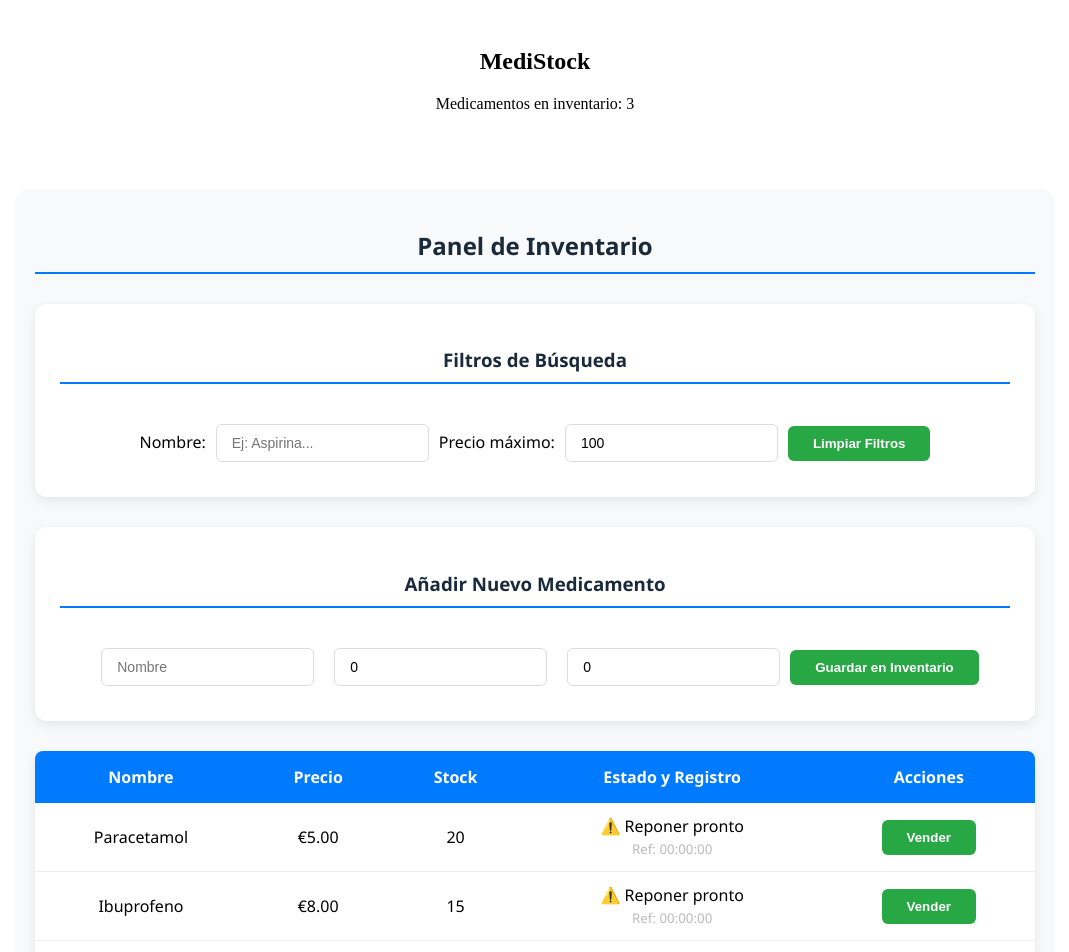
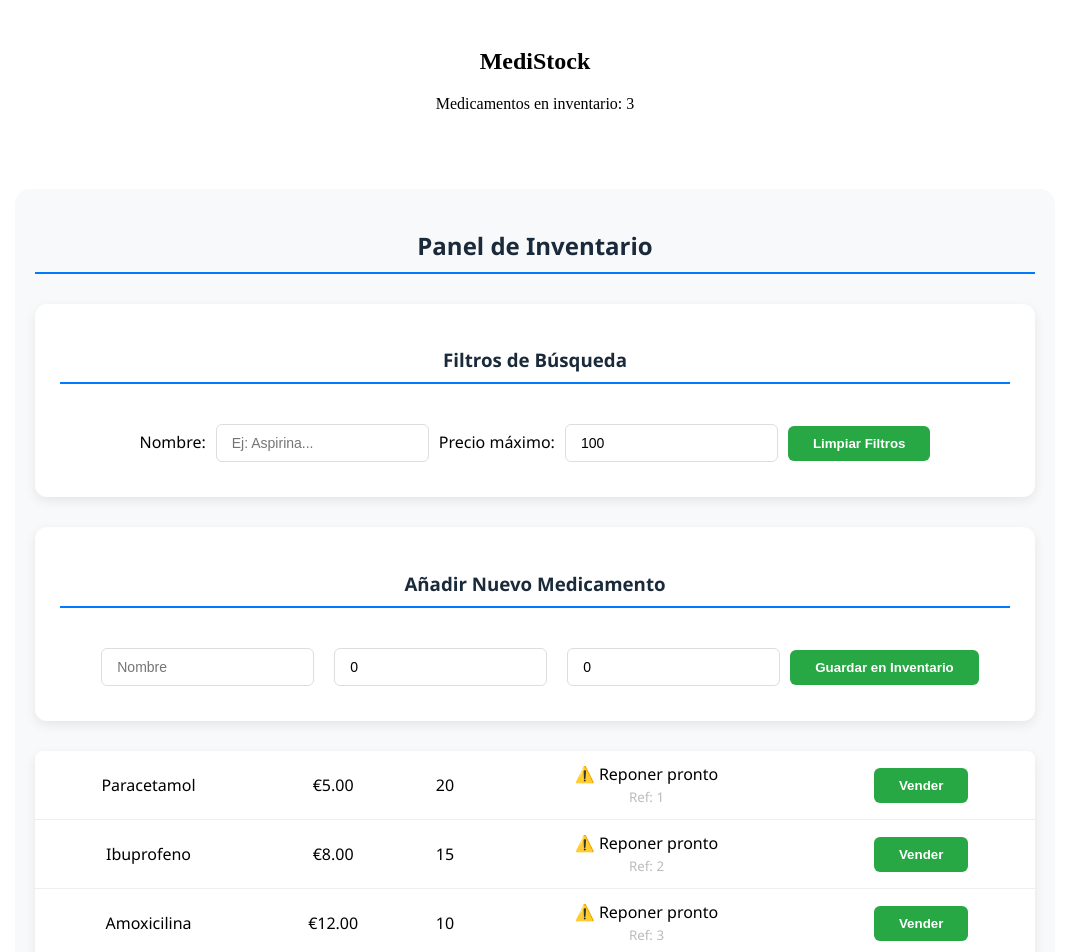
Before and after one commit to christiamgsp/MediStock, an Angular app: page / in a window 1280 px wide. Shown: the top 952 px of the page, without its empty margins (105-1174 px from the left). Built offline with nearby package versions, Linux system fonts and the light colour scheme.

Commit message:
feat: mejorar lógica de filtros para manejar valores nulos en precioMaximo

```diff
--- a/src/app/app.html
+++ b/src/app/app.html
@@ -30,12 +30,31 @@
 
   <table>
     <thead>
-      <tr>
-        <th>Nombre</th>
-        <th>Precio</th>
-        <th>Stock</th>
-        <th>Estado y Registro</th>
-        <th>Acciones</th>
+      <tr *ngFor="let m of medicamentosFiltrados">
+        <td>{{ m.stock < 5 ? m.nombre.toUpperCase() : m.nombre }}</td>
+
+        <td>{{ m.precio | currency: 'EUR' }}</td>
+
+        <td
+          [style.color]="m.stock < 10 ? 'red' : 'black'"
+          [style.font-weight]="m.stock < 10 ? 'bold' : 'normal'"
+        >
+          {{ m.stock }}
+        </td>
+
+        <td>
+          <span *ngIf="m.stock > 20">✅ Disponible</span>
+          <span *ngIf="m.stock <= 20 && m.stock > 0">⚠️ Reponer pronto</span>
+          <span *ngIf="m.stock === 0">❌ Agotado</span>
+          <br />
+          <small style="color: #bbb">Ref: {{ m.id }}</small>
+        </td>
+
+        <td>
+          <button [disabled]="m.stock === 0" (click)="stock.realizarVenta(m.id)">
+            {{ m.stock > 0 ? 'Vender' : 'Sin Stock' }}
+          </button>
+        </td>
       </tr>
     </thead>
     <tbody>
--- a/src/app/app.ts
+++ b/src/app/app.ts
@@ -49,7 +49,8 @@ export class App {
     return this.stock.listaMedicamentos.filter(
       (m) =>
         m.nombre.toLowerCase().includes(this.textoBusqueda.toLowerCase()) &&
-        m.precio <= this.precioMaximo,
+        m.precio <= this.precioMaximo &&
+        m.stock > 0,
     );
   }
 }
```
